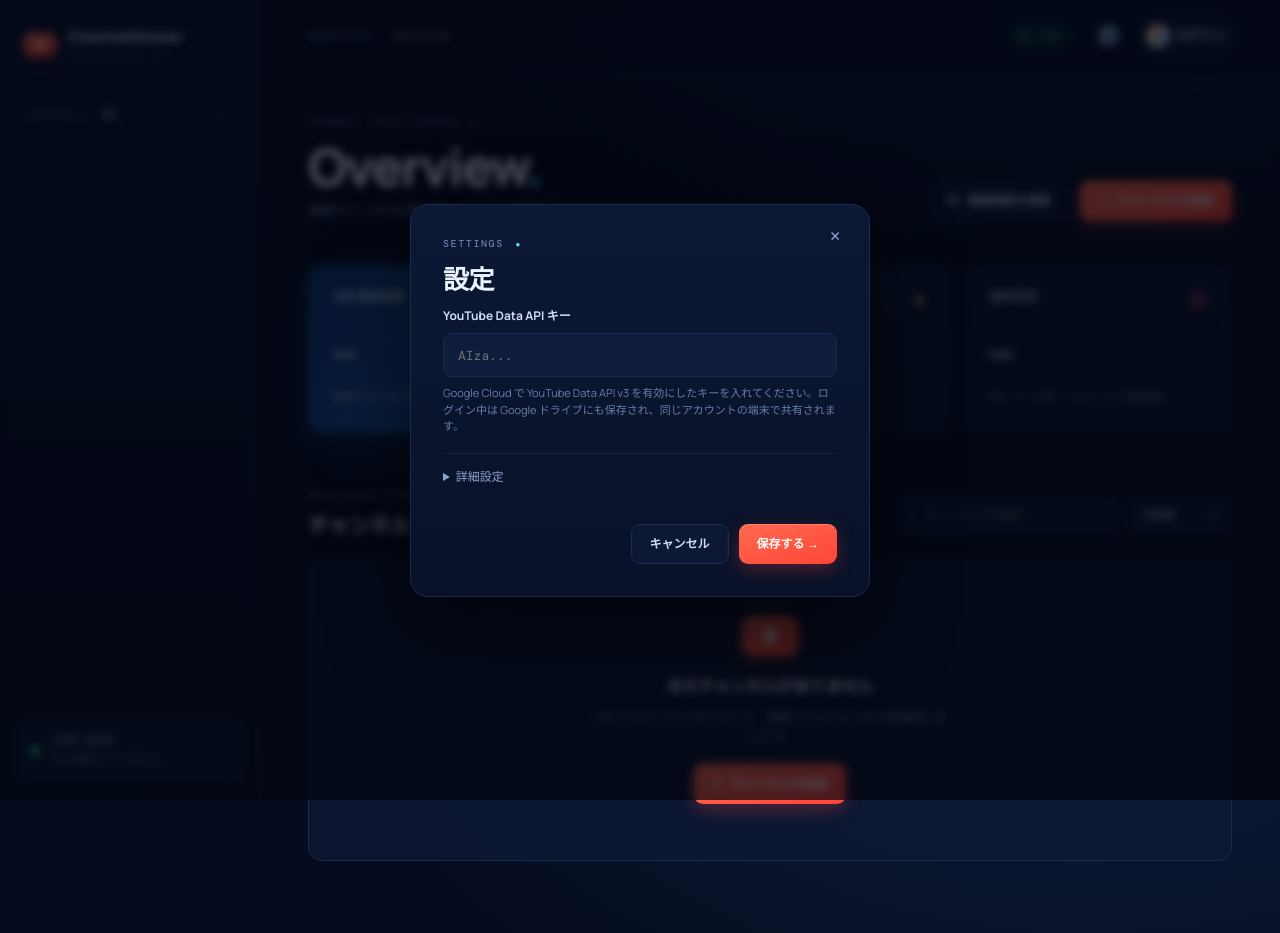
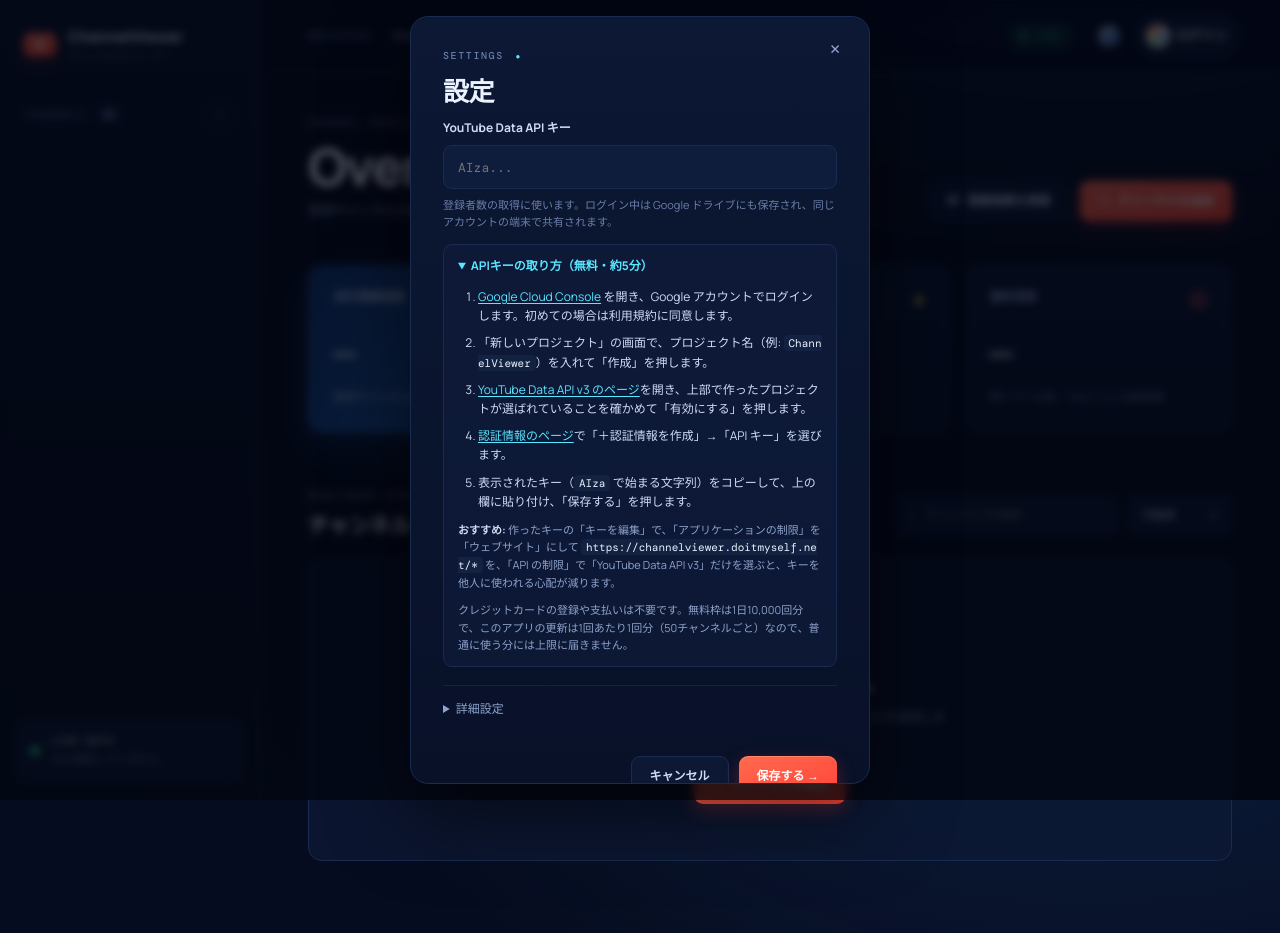
Before and after one commit to fuuchan-lab/channelviewer, a plain HTML site: page index.html in a window 1280 px wide. Both pictures are taken after a click on the button "設定を開く". Drawn offline with nearby package versions, Linux system fonts and the light colour scheme.

Commit message:
設定画面とREADMEにYouTube Data APIキーの取り方の手順を追加
Co-Authored-By: Claude Opus 5.5 <noreply@anthropic.com>

```diff
--- a/index.html
+++ b/index.html
@@ -165,7 +165,19 @@
       <div class="eyebrow">SETTINGS <span>●</span></div>
       <h2 id="settingsTitle">設定</h2>
       <label>YouTube Data API キー<input id="apiKeyInput" type="password" autocomplete="off" placeholder="AIza..." /></label>
-      <p class="hint">Google Cloud で YouTube Data API v3 を有効にしたキーを入れてください。ログイン中は Google ドライブにも保存され、同じアカウントの端末で共有されます。</p>
+      <p class="hint">登録者数の取得に使います。ログイン中は Google ドライブにも保存され、同じアカウントの端末で共有されます。</p>
+      <details class="guide" id="apiKeyGuide">
+        <summary>APIキーの取り方（無料・約5分）</summary>
+        <ol>
+          <li><a href="https://console.cloud.google.com/projectcreate" target="_blank" rel="noopener">Google Cloud Console</a> を開き、Google アカウントでログインします。初めての場合は利用規約に同意します。</li>
+          <li>「新しいプロジェクト」の画面で、プロジェクト名（例: <code>ChannelViewer</code>）を入れて「作成」を押します。</li>
+          <li><a href="https://console.cloud.google.com/apis/library/youtube.googleapis.com" target="_blank" rel="noopener">YouTube Data API v3 のページ</a>を開き、上部で作ったプロジェクトが選ばれていることを確かめて「有効にする」を押します。</li>
+          <li><a href="https://console.cloud.google.com/apis/credentials" target="_blank" rel="noopener">認証情報のページ</a>で「＋認証情報を作成」→「API キー」を選びます。</li>
+          <li>表示されたキー（<code>AIza</code> で始まる文字列）をコピーして、上の欄に貼り付け、「保存する」を押します。</li>
+        </ol>
+        <p class="guide-note"><strong>おすすめ:</strong> 作ったキーの「キーを編集」で、「アプリケーションの制限」を「ウェブサイト」にして <code>https://channelviewer.doitmyself.net/*</code> を、「API の制限」で「YouTube Data API v3」だけを選ぶと、キーを他人に使われる心配が減ります。</p>
+        <p class="guide-note">クレジットカードの登録や支払いは不要です。無料枠は1日10,000回分で、このアプリの更新は1回あたり1回分（50チャンネルごと）なので、普通に使う分には上限に届きません。</p>
+      </details>
       <details class="advanced">
         <summary>詳細設定</summary>
         <label>Google OAuth クライアントID（任意）<input id="clientIdInput" type="text" autocomplete="off" placeholder="空欄なら標準のクライアントを使用" /></label>
--- a/js/app.js
+++ b/js/app.js
@@ -550,6 +550,8 @@ function openSettings(message) {
   $('#apiKeyInput').value = getApiKey();
   $('#clientIdInput').value = drive.getCustomClientId();
   $('.advanced').open = !!drive.getCustomClientId();
+  // まだキーがない時は、取り方を最初から開いておく
+  $('#apiKeyGuide').open = !getApiKey();
   openDialog('#settingsModal');
   if (message) { toast(message); $('#apiKeyInput').focus(); }
 }
--- a/style.css
+++ b/style.css
@@ -489,6 +489,14 @@ h2 { margin: 8px 0 0; font-size: 21px; letter-spacing: -0.02em; }
 .close:hover { background: rgba(255, 255, 255, 0.06); color: var(--ink); }
 .modal-actions { display: flex; justify-content: flex-end; gap: 10px; margin-top: 26px; }
 
+.modal { overflow-y: auto; overscroll-behavior: contain; }
+.guide { margin-top: 14px; padding: 12px 14px; border: 1px solid var(--line); border-radius: var(--radius-sm); background: rgba(15, 29, 61, 0.6); }
+.guide summary { font-size: 12px; font-weight: 700; color: var(--accent); cursor: pointer; }
+.guide ol { margin: 12px 0 0; padding-left: 20px; display: grid; gap: 8px; font-size: 12px; line-height: 1.6; color: var(--ink-2); }
+.guide a { color: var(--accent); text-decoration: underline; text-underline-offset: 2px; }
+.guide code { padding: 1px 5px; border-radius: 4px; background: var(--line-soft); font: 11px var(--mono); color: var(--ink); word-break: break-all; }
+.modal .guide-note { margin: 10px 0 0; font-size: 11px; line-height: 1.6; color: var(--muted); }
+.guide-note strong { color: var(--ink-2); }
 .advanced { margin-top: 18px; padding-top: 14px; border-top: 1px solid var(--line-soft); }
 .advanced summary { margin-bottom: 12px; font-size: 12px; color: var(--muted); cursor: pointer; }
 .install-box {
```
Also changed, not shown: 1 other file.
